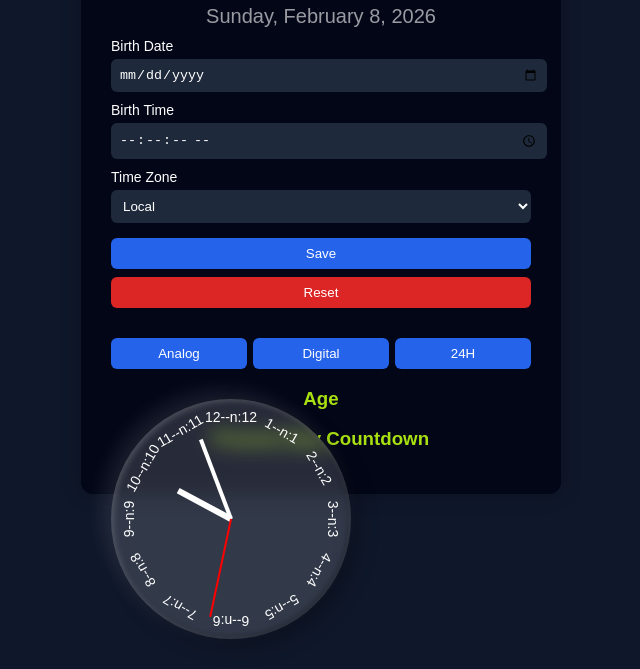
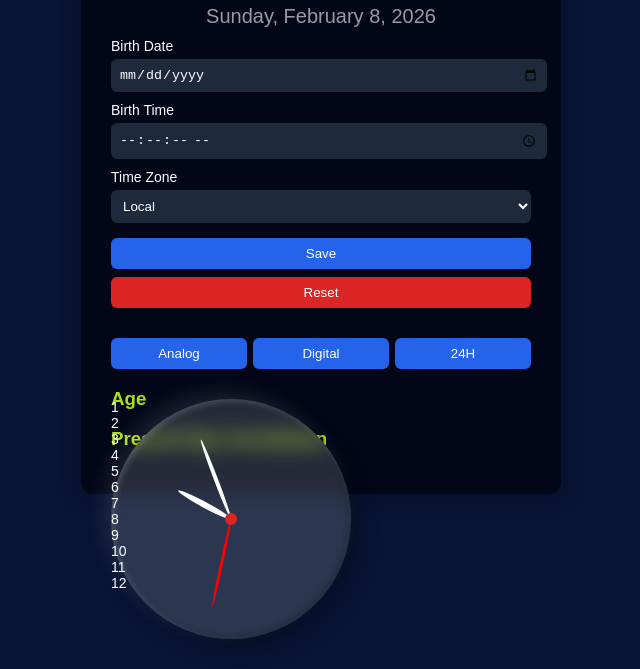
Before and after one commit to sameerpavanikar/Age-Calculator-Counter, a plain HTML site: page Index.html in a window 1280 px wide. Shown: the part 201-870 px from the top of the page, without its empty margins (319-959 px from the left). After the commit the page ends 840 px from the top, so only its background shows below. Drawn offline with Linux system fonts and the light colour scheme.

Commit message:
Refactor CSS variables and styles for dark mode
Some content change.

```diff
--- a/style.css
+++ b/style.css
@@ -1,3 +1,4 @@
+
 :root {
   --bg: #f8fafc;
   --card: #ffffff;
@@ -7,7 +8,7 @@
 }
 
 body.dark {
-  --bg: #0f172a;
+  --bg: #071433;
   --card: #020617;
   --text: #ffffff;
   --box: #1e293b;
@@ -41,7 +42,7 @@ body {
 
 h2, h3 {
   color: rgb(169, 224, 17);
-  text-align: center;
+  text-align: left;
 }
 
 label {
@@ -76,10 +77,10 @@ button {
   cursor: pointer;
 }
 
-.output p {
-  text-align: center;
+.output label {
+  text-align: left;
   margin: 6px 0;
-  font-size: 14px;
+  font-size: 16px;
 }
 
 .clock-controls {
@@ -111,6 +112,7 @@ button {
   bottom: 50%;
   transform-origin: bottom;
   transform: translateX(-50%);
+  border-radius: 50%;
 }
 
 .hour {
@@ -126,29 +128,37 @@ button {
 }
 
 .second {
-  width: 2px;
-  height: 100px;
+  width: 3px;
+  height: 90px;
   background: red;
 }
 
-.number {
+.clock span {
   position: absolute;
   inset: 10px;
   text-align: center;
-  transform: rotate(calc(var(--n) * 30deg));
+  transform: rotate(calc(30deg * var(--i)));
 }
 
-.number::after {
-  content: attr(style);
+.clock span b{
+  transform: rotate(calc(-30deg * var(--i)));
+  display: inline-block;
+}
+
+.clock::after {
+  content: '';
+  position: absolute;
+  width: 12px;
+  height: 12px;
+  background: #dc2626;
+  border-radius: 50%;
+  left: 50%;
+  top: 50%;
+  transform: translate(-50%, -50%);
 }
 
 .number {
   font-size: 14px;
-}
-
-.number span {
-  display: block;
-  transform: rotate(calc(var(--n) * -30deg));
 }
 
 /* DIGITAL CLOCK */
```
